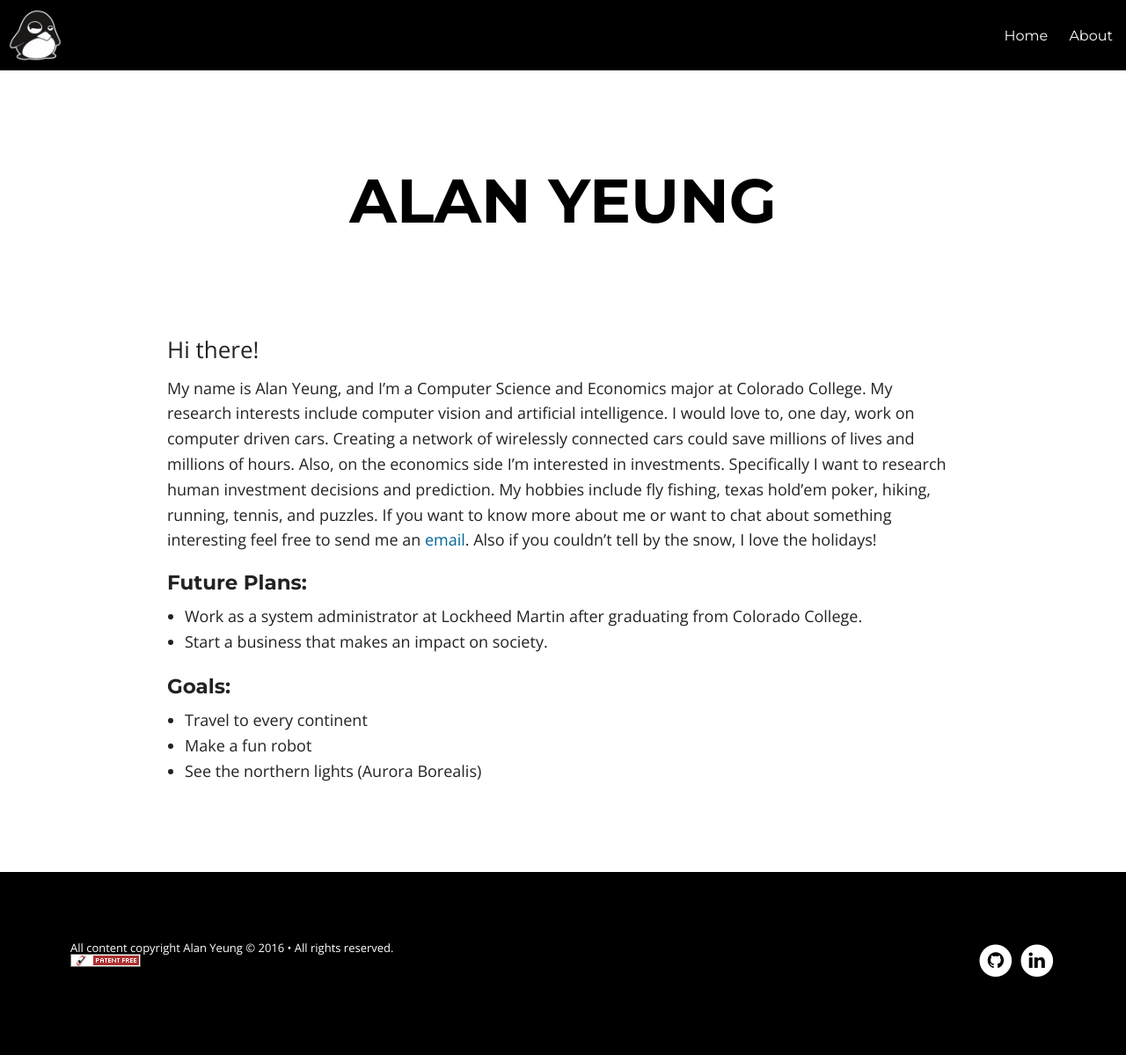
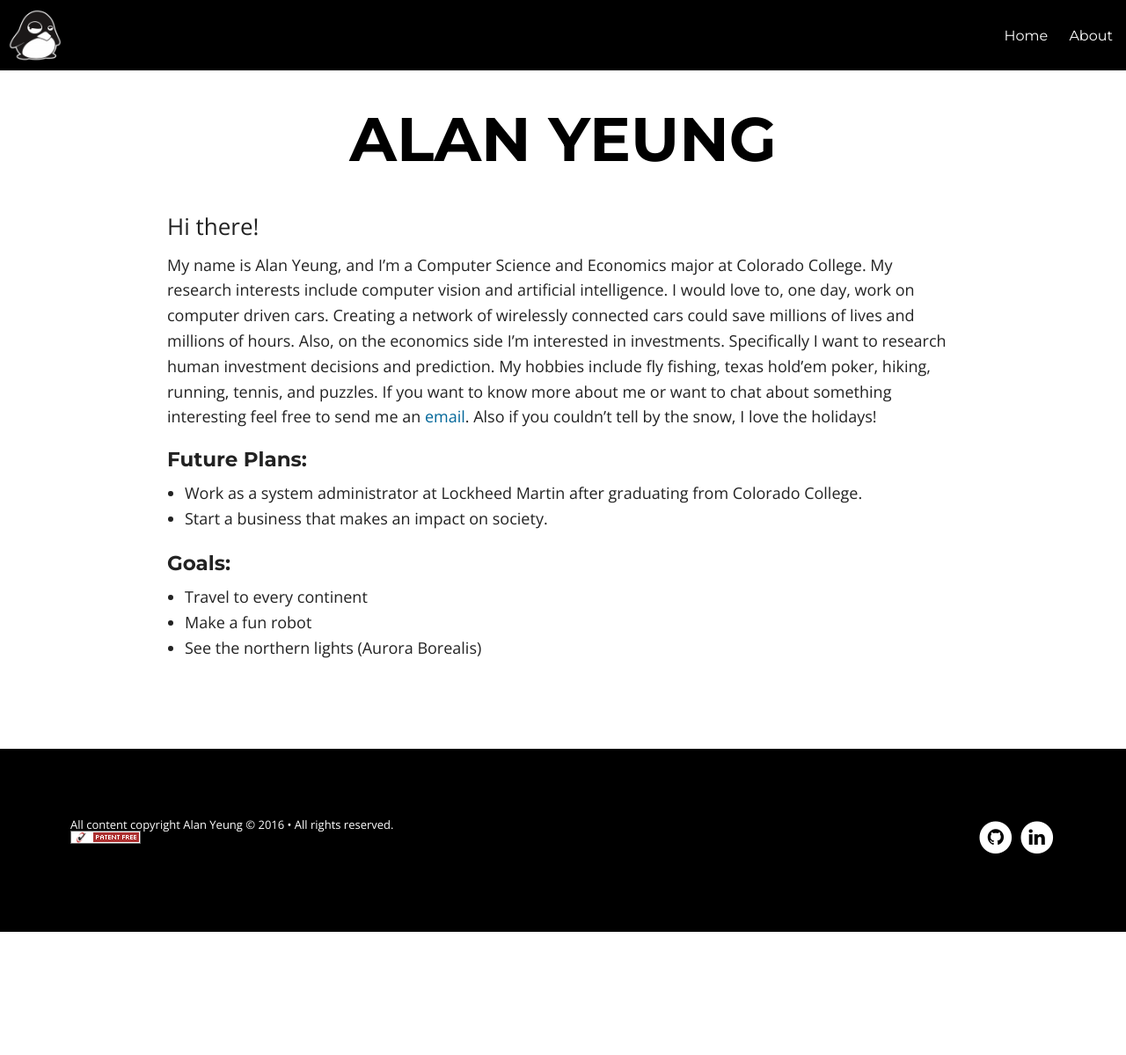
Before and after one commit to yeungalan0/yeungalan0.github.io, a Jekyll site: the page built from about.md, in a window 1280 px wide. Shown: the whole page at 88% size. Built offline with Jekyll 4.4.1, drawn with Linux system fonts in a browser that asks for light colours; nearby versions of some CDN libraries; after the commit the page ends 1059 px from its top, so only the background shows below that.

Commit message:
Made penguin logo work, spruced up html a bit.

```diff
--- a/_config.yml
+++ b/_config.yml
@@ -6,6 +6,7 @@ share:            true
 # or use the hint from http://jekyllrb.com/docs/github-pages/ to keep this the same
 # whether working locally or remotely. Start Jekyll with: jekyll serve --baseurl ''
 url:
+baseurl:
 # Owner/author information
 owner:
   name:           Alan Yeung
@@ -20,7 +21,7 @@ owner:
 # For external links add external: true
 links:
   - title: Home
-    url: /
+    url:
     external: false
     icon: home
   - title: About
--- a/_layouts/home.html
+++ b/_layouts/home.html
@@ -10,8 +10,6 @@
   <header class="notepad-site-head">
     <div class="notepad-site-head-menu">
       <a class="notepad-blog-logo" href="{{ site.url }}"><img src="{{ site.url }}/images/{{ site.logo }}" alt="Blog Logo" /></a>
-
-
       <div class="notepad-blog-menu">
 	<div class="notepad-mobile-menu show-for-small">
           <a href="#"><i class="fa fa-bars"></i></a>
--- a/_layouts/page.html
+++ b/_layouts/page.html
@@ -10,14 +10,8 @@
 
         <header class="notepad-page-header">
             <div class="notepad-page-menu-header">
-
-                    <a class="notepad-blog-logo" href="{{ site.url }}">
-                        <img src="{{ site.url }}/images/{{ site.logo }}" alt="Blog Logo">
-                    </a>
-
-
-
-                <div class="notepad-blog-menu">
+              <a class="notepad-blog-logo" href="{{ site.url }}"><img src="{{ site.url }}/images/{{ site.logo }}" alt="Blog Logo" /></a>
+              <div class="notepad-blog-menu">
     <div class="notepad-mobile-menu show-for-small">
         <a href="#"><i class="fa fa-bars"></i></a>
     </div>
--- a/_layouts/post.html
+++ b/_layouts/post.html
@@ -36,7 +36,6 @@
       {% endif %} </li>
     {% endfor %}
   </ul>
-
 </div>
 		</div>
 		{% if page.imagefeature %}
--- a/assets/css/post.css
+++ b/assets/css/post.css
@@ -417,8 +417,8 @@ html, body, .notepad-post-container, .notepad-post-header {
     @media only screen and (min-width: 70em) {
       .notepad-page-title h1,
       .notepad-post-title-simple h1 {
-        padding-top: 6.875rem;
-        padding-bottom: 6.875rem; } }
+        padding-top: 2.5rem;
+        padding-bottom: 2.5rem; } }
     @media only screen and (min-width: 90em) {
       .notepad-page-title h1,
       .notepad-post-title-simple h1 {
```
Also changed, not shown: about.md (+0 -1 lines), 1 other file. Lines whose indentation alone changed are shown as unchanged.
